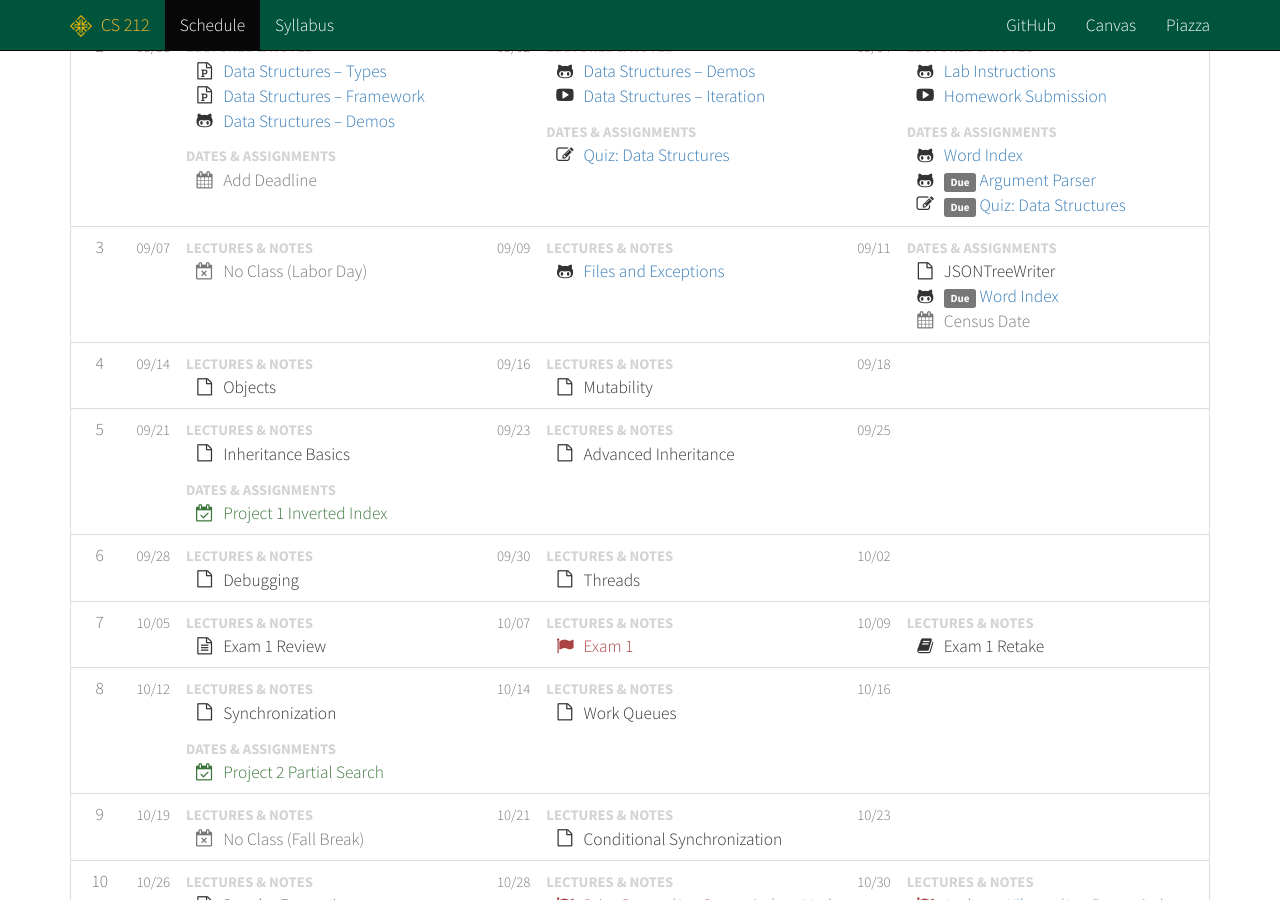
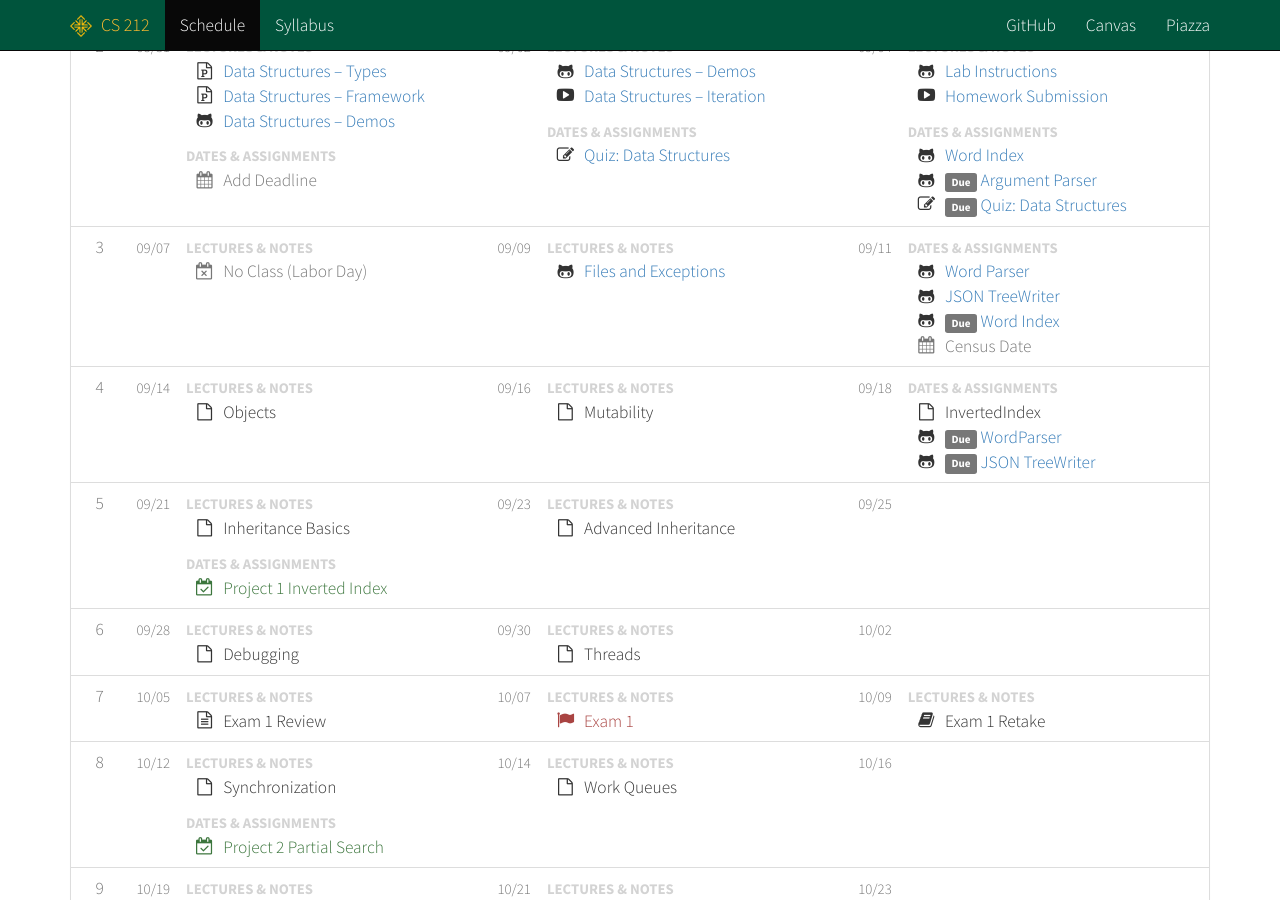
Before and after one commit to cs212/fall2015, a Jekyll site: the page built from schedule.html, in a window 1280 px wide and 900 px high, scrolled down 422 px. Built offline with Jekyll 4.4.1, drawn with Linux system fonts in a browser that asks for light colours; Markdown is read by kramdown in place of the engine named in the settings.

Commit message:
Adding homework link.

```diff
--- a/_data/schedule.yml
+++ b/_data/schedule.yml
@@ -115,7 +115,12 @@
     - class : 2015-09-11 # Fri
       notes : false
       other :
-        - name : 'JSONTreeWriter'
+        - name : 'Word Parser'
+          link : 'https://github.com/cs212/homework/tree/fall2015/WordParser'
+          icon : 'fa-github-alt'
+        - name : 'JSON TreeWriter'
+          link : 'https://github.com/cs212/homework/tree/fall2015/JSONTreeWriter'
+          icon : 'fa-github-alt'
         - name : 'Word Index'
           link : 'https://github.com/cs212/homework/tree/fall2015/WordIndex'
           icon : 'fa-github-alt'
@@ -138,8 +143,16 @@
 
     - class : 2015-09-18 # Fri
       notes : false
-      other : false
-
+      other :
+        - name : 'InvertedIndex'
+        - name : 'WordParser'
+          link : 'https://github.com/cs212/homework/tree/fall2015/WordParser'
+          icon : 'fa-github-alt'
+          note : 'Due'
+        - name : 'JSON TreeWriter'
+          link : 'https://github.com/cs212/homework/tree/fall2015/JSONTreeWriter'
+          icon : 'fa-github-alt'
+          note : 'Due'
 - week : 5
   days :
     - class : 2015-09-21 # Mon
@@ -249,6 +262,7 @@
       notes :
         - name : 'Priya Rattan (AppDynamics) on Node JS 101'
           icon : 'fa-flag'
+          link : 'https://www.appdynamics.com/'
           type : 'text-danger'
       other :
         - name : 'Conference Travel'
```
